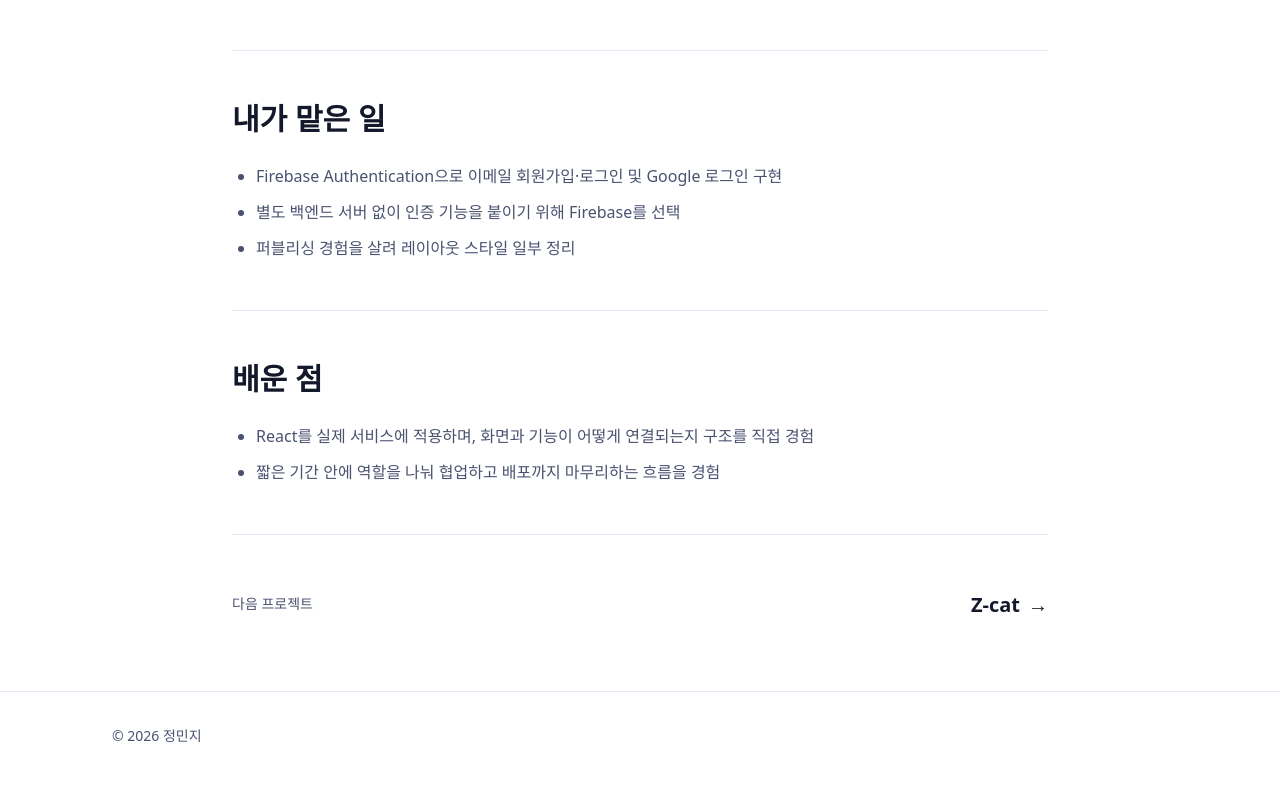
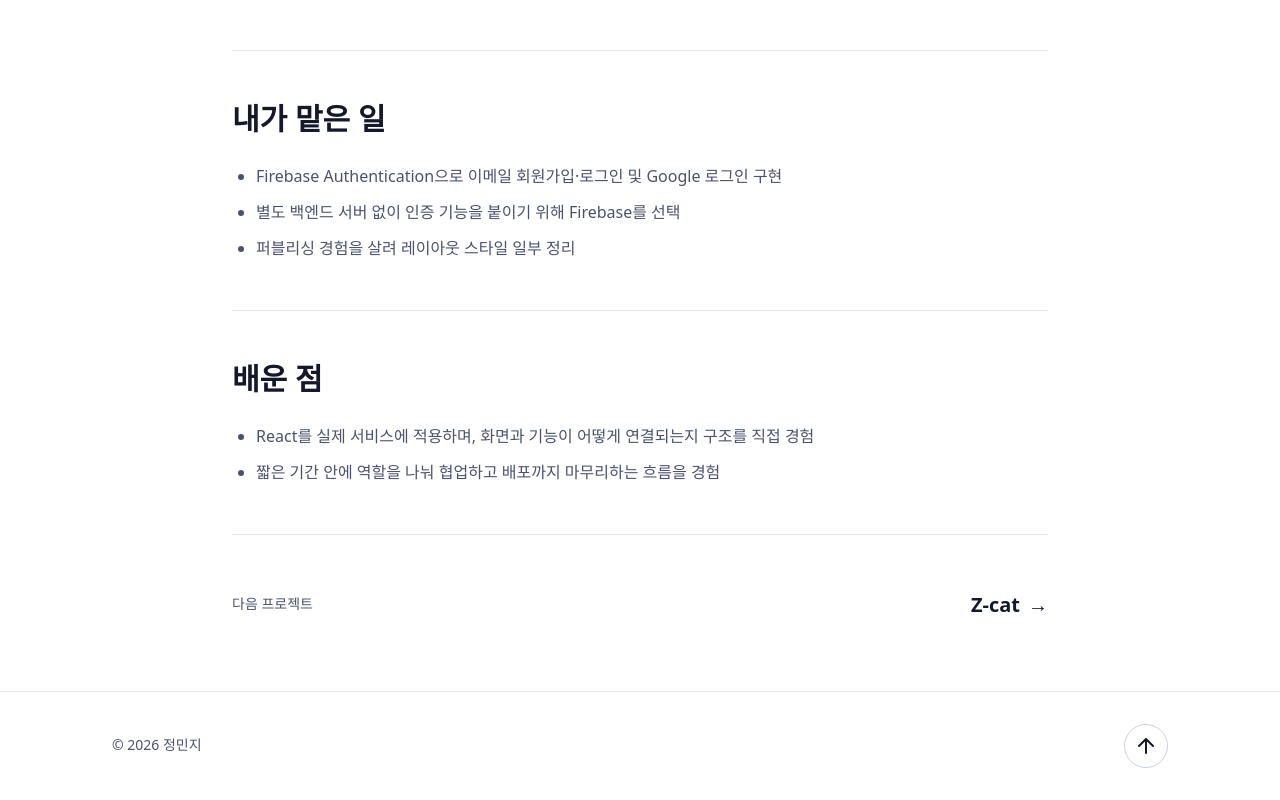
Before and after one commit to calevv/jeong-minji-portfolio, a React (Vite) app: page /projects/ddalkkak-english in a window 1280 px wide. Shown: the part 2214-3014 px from the top of the page. Built offline with nearby package versions, Linux system fonts and the light colour scheme; a web font is replaced by a local one.

Commit message:
feat: 맨 위로 버튼과 스크롤·모션 효과 추가" -m "- 메뉴 이동 부드러운 스크롤 - 푸터 맨 위로 버튼 - 히어로 진입 애니메이션, 버튼 hover 반응 - 모션 줄이기 설정 대응

```diff
--- a/src/components/layout/Footer.module.css
+++ b/src/components/layout/Footer.module.css
@@ -5,7 +5,38 @@
 }
 
 .inner {
+  display: flex;
+  flex-wrap: wrap;
+  align-items: center;
+  justify-content: space-between;
+  gap: var(--space-2) var(--space-6);
   max-width: var(--container-max);
   margin: 0 auto;
   padding: var(--space-8);
 }
+
+.top {
+  display: inline-flex;
+  align-items: center;
+  justify-content: center;
+  width: var(--tap-target);
+  height: var(--tap-target);
+  padding: 0;
+  border: var(--border-width) solid var(--color-border-control);
+  border-radius: var(--radius-full);
+  background: var(--color-bg);
+  color: var(--color-text);
+  cursor: pointer;
+  transition: transform var(--motion-ui) ease-out;
+}
+
+.top:hover {
+  transform: translateY(-0.125rem);
+  border-color: var(--color-primary);
+  color: var(--color-primary);
+}
+
+.top svg {
+  width: var(--space-6);
+  height: var(--space-6);
+}
--- a/src/components/layout/Footer.tsx
+++ b/src/components/layout/Footer.tsx
@@ -1,4 +1,12 @@
+import { profile } from "@/data/profile";
 import styles from "./Footer.module.css";
+
+function scrollToTop() {
+  const reduceMotion = window.matchMedia(
+    "(prefers-reduced-motion: reduce)",
+  ).matches;
+  window.scrollTo({ top: 0, behavior: reduceMotion ? "auto" : "smooth" });
+}
 
 export default function Footer() {
   const year = new Date().getFullYear();
@@ -6,7 +14,27 @@ export default function Footer() {
   return (
     <footer className={styles.footer}>
       <div className={styles.inner}>
-        <p>© {year} 정민지</p>
+        <p>
+          © {year} {profile.name}
+        </p>
+        <button
+          type="button"
+          className={styles.top}
+          onClick={scrollToTop}
+          aria-label="맨 위로"
+        >
+          <svg
+            viewBox="0 0 24 24"
+            fill="none"
+            stroke="currentColor"
+            strokeWidth="2"
+            strokeLinecap="round"
+            strokeLinejoin="round"
+            aria-hidden="true"
+          >
+            <path d="M12 19V5M5 12l7-7 7 7" />
+          </svg>
+        </button>
       </div>
     </footer>
   );
--- a/src/components/layout/Layout.tsx
+++ b/src/components/layout/Layout.tsx
@@ -9,7 +9,12 @@ export default function Layout() {
 
   useEffect(() => {
     if (hash) {
-      document.getElementById(hash.slice(1))?.scrollIntoView();
+      const reduceMotion = window.matchMedia(
+        "(prefers-reduced-motion: reduce)",
+      ).matches;
+      document
+        .getElementById(hash.slice(1))
+        ?.scrollIntoView({ behavior: reduceMotion ? "auto" : "smooth" });
       return;
     }
     window.scrollTo(0, 0);
--- a/src/components/ui/Section.module.css
+++ b/src/components/ui/Section.module.css
@@ -11,3 +11,23 @@
   margin: 0 auto;
   padding: 0 var(--space-8);
 }
+
+.reveal {
+  opacity: 0;
+  transform: translateY(1.5rem);
+  transition:
+    opacity var(--motion-hero) ease-out,
+    transform var(--motion-hero) ease-out;
+}
+
+.visible {
+  opacity: 1;
+  transform: none;
+}
+
+@media (prefers-reduced-motion: reduce) {
+  .reveal {
+    opacity: 1;
+    transform: none;
+  }
+}
--- a/src/components/ui/Section.tsx
+++ b/src/components/ui/Section.tsx
@@ -1,4 +1,5 @@
 import type { ReactNode } from "react";
+import useReveal from "@/hooks/useReveal";
 import styles from "./Section.module.css";
 
 interface SectionProps {
@@ -12,12 +13,17 @@ export default function Section({
   tone = "default",
   children,
 }: SectionProps) {
-  const className =
+  const { ref, visible } = useReveal<HTMLElement>();
+
+  const sectionClass =
     tone === "tint" ? `${styles.section} ${styles.tint}` : styles.section;
+  const innerClass = visible
+    ? `${styles.inner} ${styles.reveal} ${styles.visible}`
+    : `${styles.inner} ${styles.reveal}`;
 
   return (
-    <section id={id} className={className}>
-      <div className={styles.inner}>{children}</div>
+    <section id={id} ref={ref} className={sectionClass}>
+      <div className={innerClass}>{children}</div>
     </section>
   );
 }
--- /dev/null
+++ b/src/hooks/useReveal.ts
@@ -0,0 +1,26 @@
+import { useEffect, useRef, useState } from "react";
+
+export default function useReveal<T extends HTMLElement>() {
+  const ref = useRef<T>(null);
+  const [visible, setVisible] = useState(false);
+
+  useEffect(() => {
+    const element = ref.current;
+    if (!element) return;
+
+    const observer = new IntersectionObserver(
+      ([entry]) => {
+        if (entry.isIntersecting) {
+          setVisible(true);
+          observer.disconnect();
+        }
+      },
+      { threshold: 0.15 },
+    );
+
+    observer.observe(element);
+    return () => observer.disconnect();
+  }, []);
+
+  return { ref, visible };
+}
--- a/src/pages/Home/sections/Hero.module.css
+++ b/src/pages/Home/sections/Hero.module.css
@@ -38,3 +38,18 @@
   flex-wrap: wrap;
   gap: var(--space-3);
 }
+
+@keyframes heroIn {
+  from {
+    opacity: 0;
+    transform: translateY(1rem);
+  }
+  to {
+    opacity: 1;
+    transform: none;
+  }
+}
+
+.animate {
+  animation: heroIn var(--motion-hero) ease-out both;
+}
--- a/src/pages/Home/sections/Hero.tsx
+++ b/src/pages/Home/sections/Hero.tsx
@@ -3,23 +3,31 @@ import { profile } from "@/data/profile";
 import styles from "./Hero.module.css";
 
 export default function Hero() {
+  const delay = (order: number) => ({
+    animationDelay: `calc(var(--motion-stagger) * ${order})`,
+  });
+
   return (
     <section className={styles.hero}>
       <div className={styles.inner}>
         <h1 className={styles.title}>
-          {profile.heroTitle.map((line) => (
+          {profile.heroTitle.map((line, index) => (
             <span
               key={line.text}
-              className={
-                line.accent ? `${styles.line} ${styles.accent}` : styles.line
-              }
+              className={`${styles.line} ${styles.animate} ${line.accent ? styles.accent : ""}`}
+              style={delay(index)}
             >
               {line.text}
             </span>
           ))}
         </h1>
-        <p className={styles.description}>{profile.heroDescription}</p>
-        <div className={styles.actions}>
+        <p
+          className={`${styles.description} ${styles.animate}`}
+          style={delay(3)}
+        >
+          {profile.heroDescription}
+        </p>
+        <div className={`${styles.actions} ${styles.animate}`} style={delay(4)}>
           <Button to="/#projects">프로젝트 보기</Button>
           <Button variant="secondary" href={profile.resumeUrl}>
             이력서 보기
```
